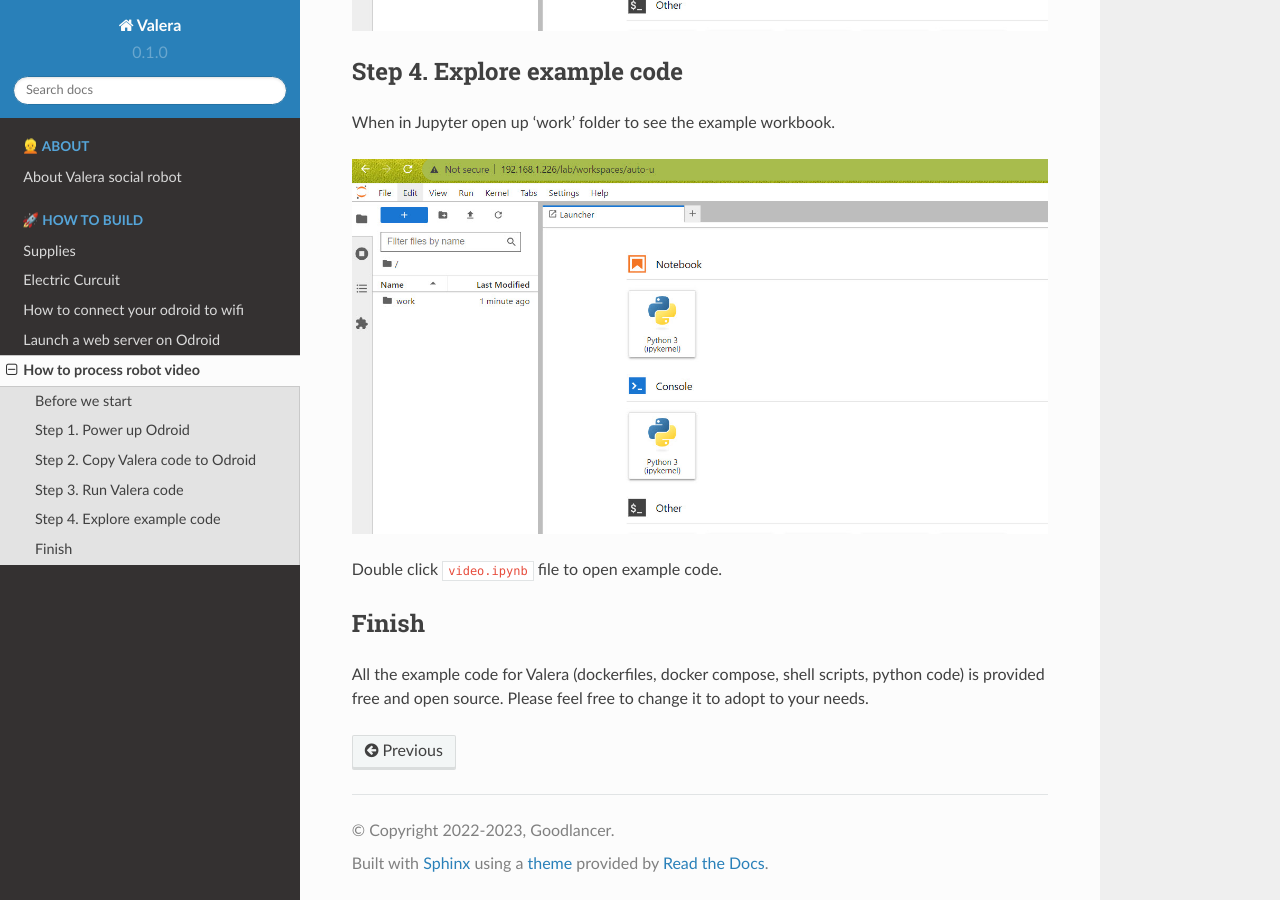
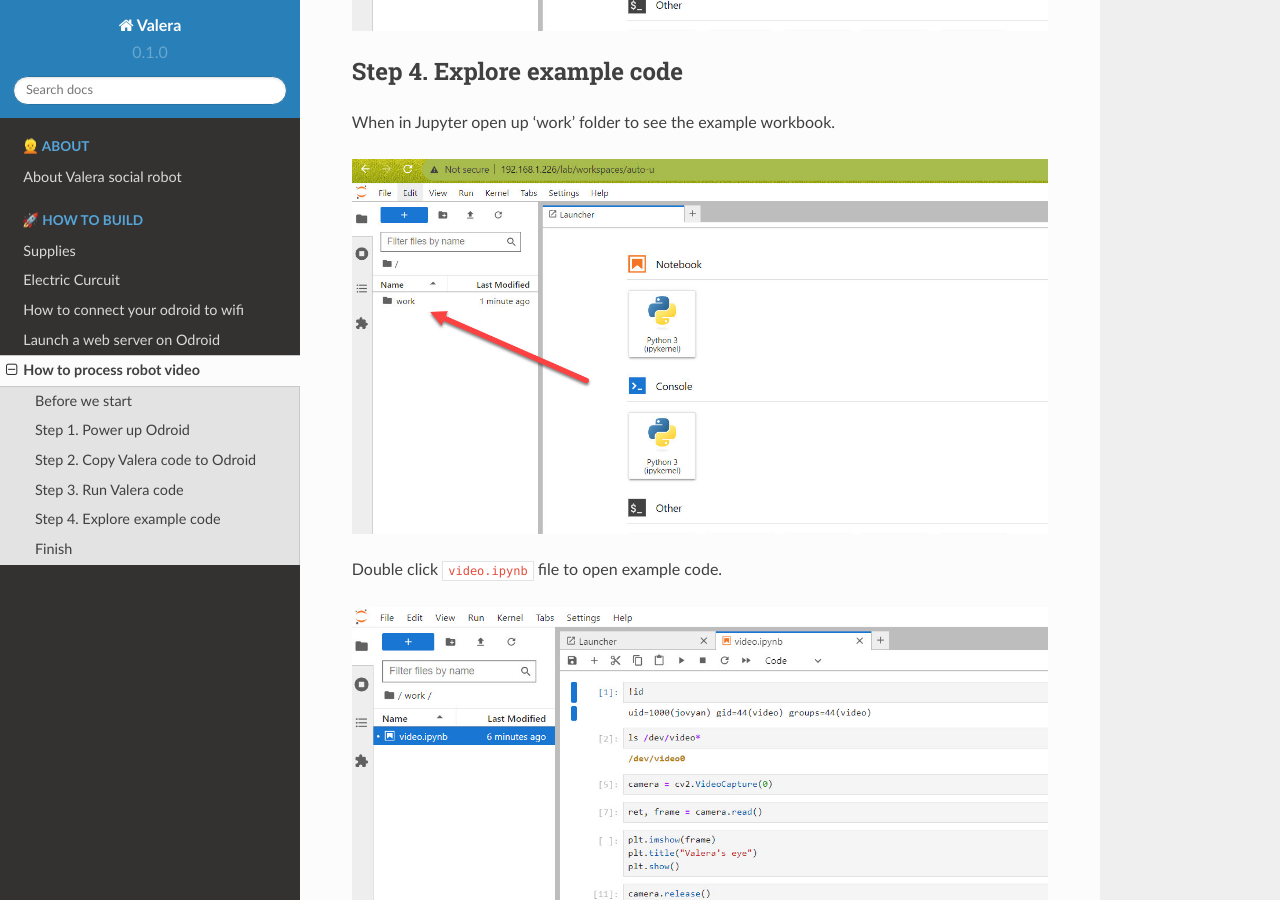
Before and after one commit to goodlancer-org/valera, a Sphinx documentation site: the page built from docs/video_processing.rst, in a window 1280 px wide and 900 px high, scrolled down 1527 px. Built offline with Sphinx 7.4.7 and the Read the Docs theme 2.0.0, drawn with Linux system fonts in a browser that asks for light colours.

Commit message:
fixed images in video processing docs

```diff
--- a/docs/video_processing.rst
+++ b/docs/video_processing.rst
@@ -53,9 +53,11 @@
 
 When in Jupyter open up 'work' folder to see the example workbook.
 
-.. image:: images/video_processing/jupyter.jpg
+.. image:: images/video_processing/jupyter_work_folder.jpg
 
 Double click ``video.ipynb`` file to open example code.
+
+.. image:: images/video_processing/video_notebook.jpg
 
 Finish
 ~~~~~~~~~~~~~~~~~~~
```
